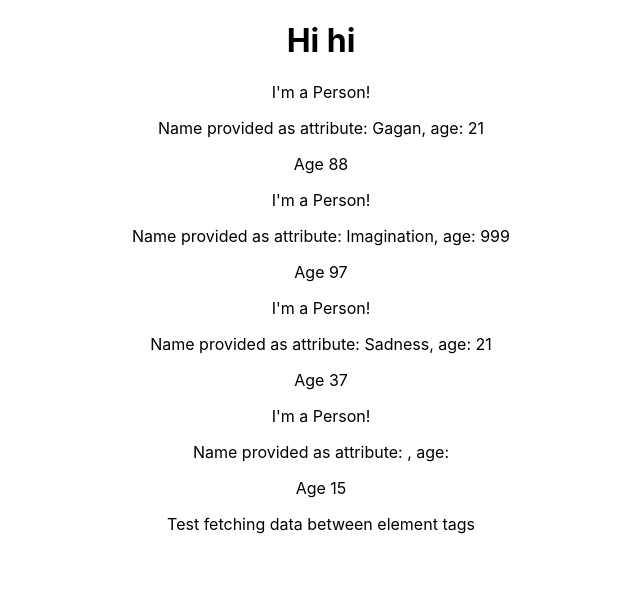
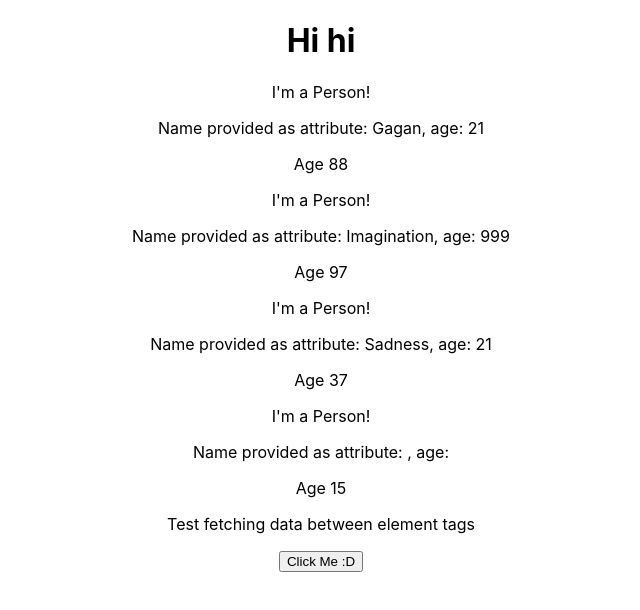
Before and after one commit to Gagandeep39/react-js-basics, a React (Create React App) app: page / in a window 1280 px wide. Shown: the top 610 px of the page, without its empty margins (319-959 px from the left). Built offline with nearby package versions, Linux system fonts and the light colour scheme.

Commit message:
Added a button element

```diff
--- a/src/App.js
+++ b/src/App.js
@@ -2,6 +2,10 @@ import React from 'react';
 import logo from './logo.svg';
 import './App.css';
 import Person from './Person/Person';
+
+function testButton() {
+  alert("Lol");
+}
 
 function App() {
   return (
@@ -13,6 +17,7 @@ function App() {
       <Person name="Imagination" age="999" />
       <Person name="Sadness" age="21" />
       <Person> Test fetching data between element tags </Person>
+      <button onClick={ testButton }>Click Me :D</button>
     </div>
 
     // Method 2 - Old method
```
